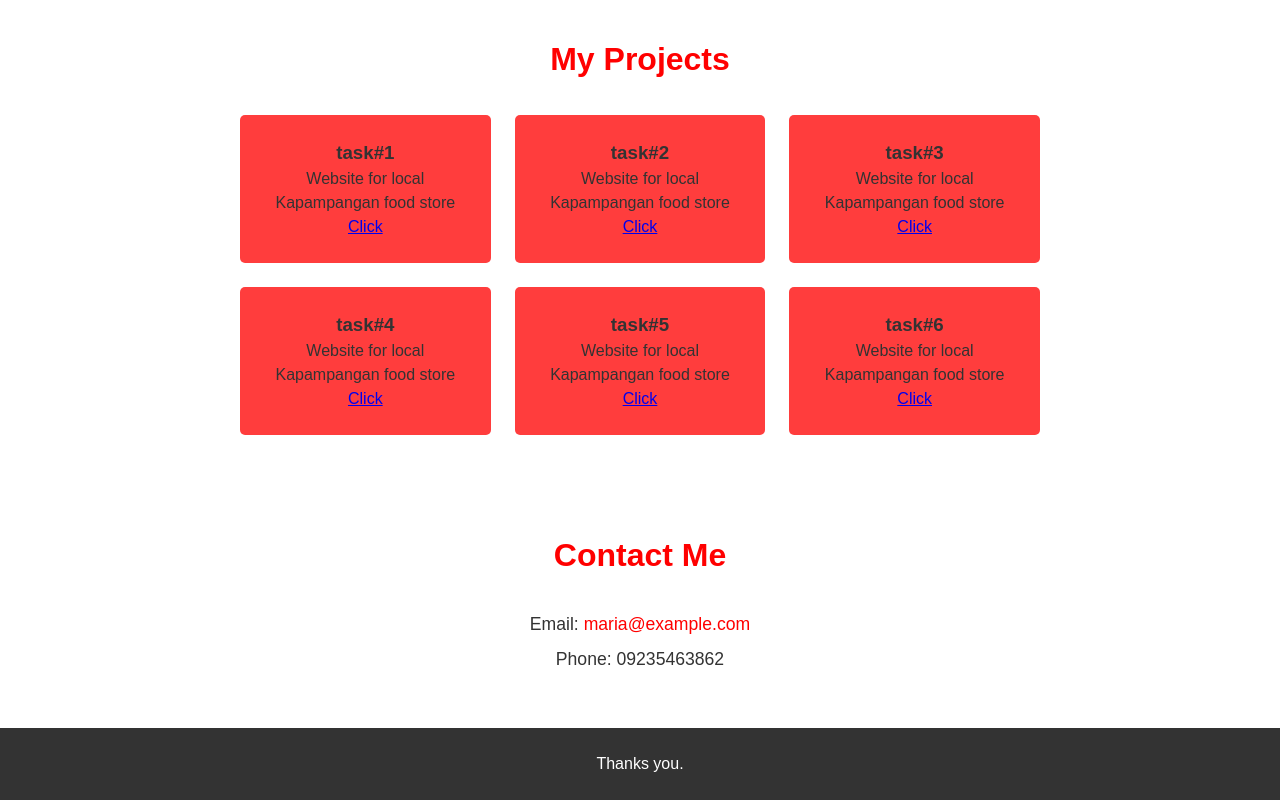
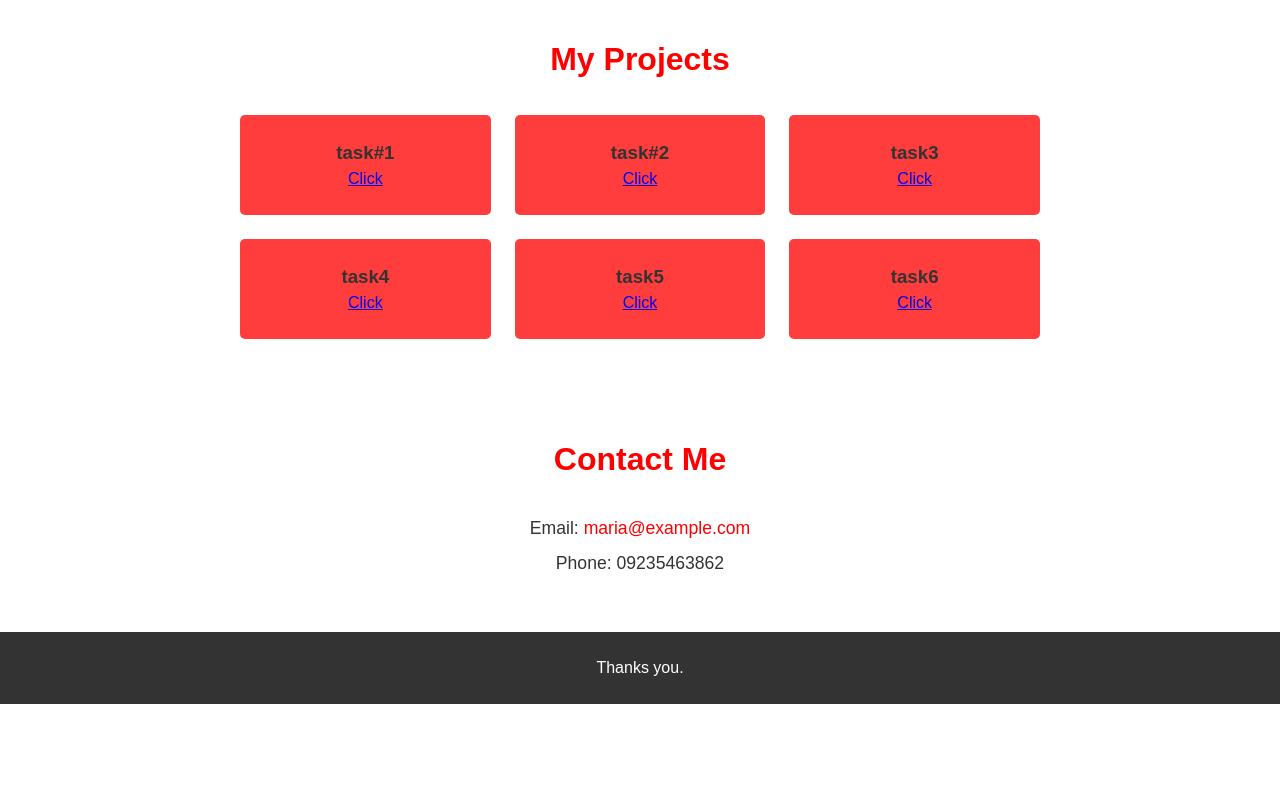
Before and after one commit to guiaopaulo5-05/paulo_portfolio, a plain HTML site: page index.html in a window 1280 px wide. Shown: the part 1492-2292 px from the top of the page. After the commit the page ends 2196 px from the top, so only its background shows below. Drawn offline with Linux system fonts and the light colour scheme.

Commit message:
Update index.html

```diff
--- a/index.html
+++ b/index.html
@@ -182,32 +182,26 @@
         <div class="grid">
             <div class="card">
                 <h3>task#1</h3>
-                <p>Website for local Kapampangan food store</p>
                   <a href="task1.html">Click</a>
             </div>
            <div class="card">
                 <h3>task#2</h3>
-                <p>Website for local Kapampangan food store</p>
                 <a href="task2.html" class="boton boton-secondary">Click</a>
             </div>
             <div class="card">
-                <h3>task#3</h3>
-                <p>Website for local Kapampangan food store</p>
+                <h3>task3</h3>
                   <a href="task3.html" class="boton boton-secondary">Click</a>
             </div>
             <div class="card">
-                <h3>task#4</h3>
-                <p>Website for local Kapampangan food store</p>
+                <h3>task4</h3>
                   <a href="task4.html" class="boton boton-secondary">Click</a>
             </div>
             <div class="card">
-                <h3>task#5</h3>
-                <p>Website for local Kapampangan food store</p>
+                <h3>task5</h3>
                   <a href="task5.html" class="boton boton-secondary">Click</a>
             </div>
             <div class="card">
-                <h3>task#6</h3>
-                <p>Website for local Kapampangan food store</p>
+                <h3>task6</h3>
                   <a href="task6.html" class="boton boton-secondary">Click</a>
             </div>
         </div>
```
